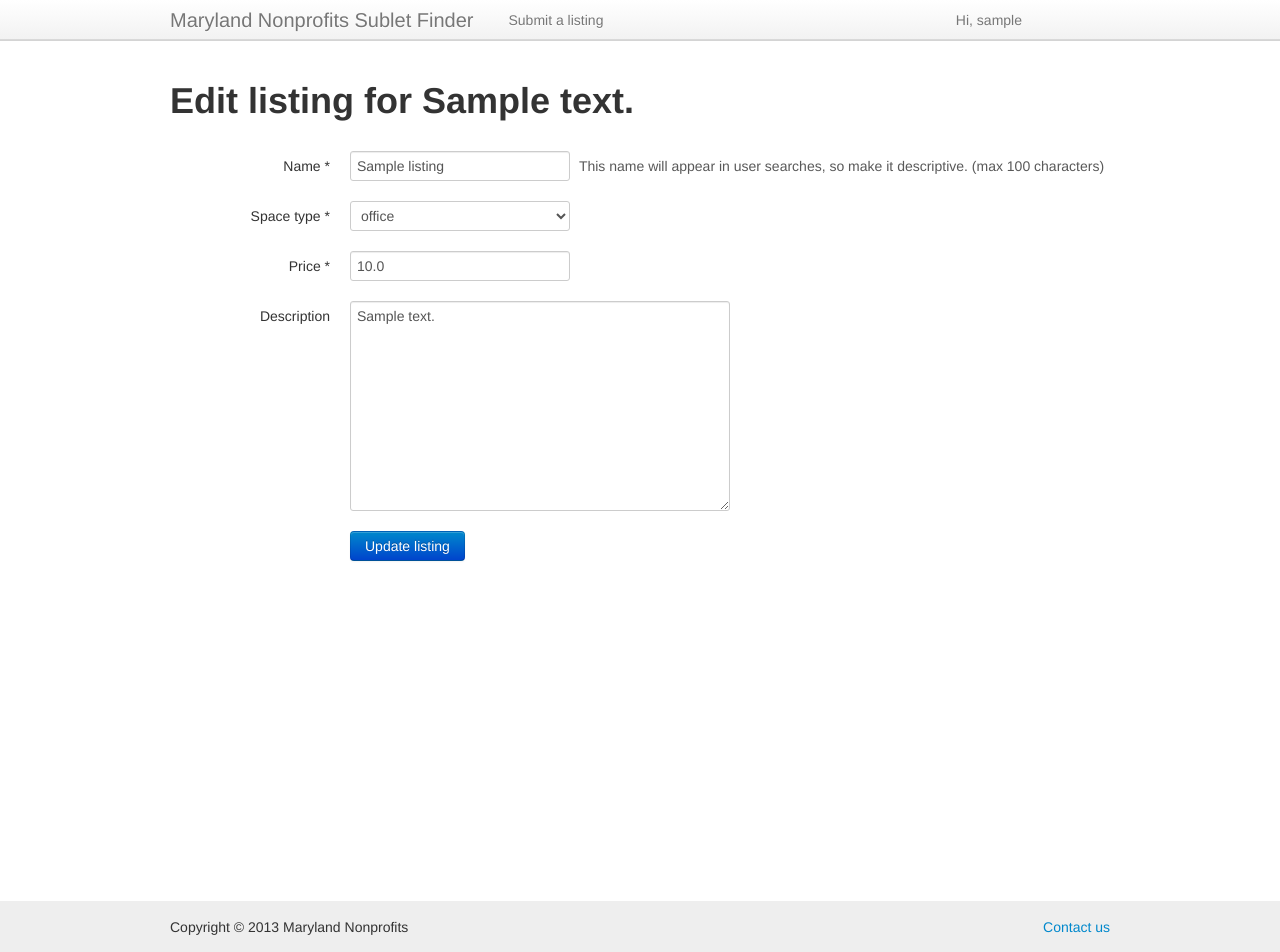
After one commit to josephturnerjr/spacefinder, a Flask app: page /admin/listing/1/edit in a window 1280 px wide. The commit adds this page. Run offline with Flask 2, Linux system fonts and the light colour scheme; the visitor is signed in with stand-in values (Sample User, id 1); tables that the repository leaves empty hold one stand-in row (values such as "Sample post"); some libraries are stand-ins or nearby versions.

Commit message:
New edit endpoints

```diff
--- a/spacefinder/static/js/submit.js
+++ b/spacefinder/static/js/submit.js
@@ -29,7 +29,7 @@
     map = new google.maps.Map(document.getElementById('map_canvas'), mapOptions);
     bounds = new google.maps.LatLngBounds();
     loc_list = $('#location-list');
-    loc_list.removeAttr('disabled');
+    loc_list.removeAttr('disabled').html('');
     _fn = function(location) {
       return google.maps.event.addListener(marker, 'click', function() {
         return alert(location.formatted_address);
@@ -43,7 +43,7 @@
       });
       bounds.extend(location.geometry.location);
       _fn(location);
-      loc_list.html('').append("<option value='" + location.formatted_address + "'>" + location.formatted_address + "</option>");
+      loc_list.append("<option value='" + location.formatted_address + "'>" + location.formatted_address + "</option>");
     }
     g_locations = locations;
     loc_list.change(function(e) {
--- a/spacefinder/templates/admin.html
+++ b/spacefinder/templates/admin.html
@@ -48,7 +48,7 @@
       </td>
       <td>
         <a href='/admin/listing/{{listing.id}}/publish' data-toggle='tooltip' data-placement='bottom' title='Publish listing'><i class='icon-check'></i></a>&nbsp;
-        <a href='#' data-toggle='tooltip' data-placement='bottom' title='Edit listing'><i class='icon-pencil'></i></a>&nbsp;
+        <a href='/admin/listing/{{listing.id}}/edit' data-toggle='tooltip' data-placement='bottom' title='Edit listing'><i class='icon-pencil'></i></a>&nbsp;
         <a href='/admin/listing/{{listing.id}}/delete' data-toggle='tooltip' data-placement='bottom' title='Delete listing'><i class='icon-trash'></i></a>
       </td>
     </tr>
--- /dev/null
+++ b/spacefinder/templates/edit-listing.html
@@ -0,0 +1,68 @@
+{% extends "layout.html" %}
+{% block head %}
+<title>Submit a new listing</title>
+<meta name="description" content="Submit a new listing">
+    <link rel="stylesheet" href="/static/css/submit.css">
+{% endblock %}
+{% block body %}
+<div id="header" class='banner'>
+  <div class="container">
+    <h1>Edit listing for {{address}}</h1>
+  </div>
+</div>
+<div class='submit'>
+  <div class="container">
+    <form class="form-horizontal" method="post" action="/admin/listing/{{listing.id}}/edit">
+      <input type="hidden" name="address" value="{{address}}">
+      <input type="hidden" name="latitude" value="{{lat}}">
+      <input type="hidden" name="longitude" value="{{lon}}">
+      <div class="control-group error">
+        <span class="help-block">{{error}}</span>
+      </div>
+      <div class="control-group">
+        <label class="control-label" for="inputName">Name *</label>
+        <div class="controls">
+          <input type='text' name="name" maxlength="100" id="inputName" value="{{name}}" placeholder="Quiet space near the water"></textarea>
+          <span class="help-inline">This name will appear in user searches, so make it descriptive. (max 100 characters)</span>
+        </div>
+      </div>
+      <div class="control-group">
+        <label class="control-label" for="inputType">Space type *</label>
+        <div class="controls">
+          <select name="space_type" id="inputType">
+            {% for type in ["office", "meeting"] %}
+              <option value='{{type}}' {% if type == space_type %}selected='selected'{%endif%}>{{type}}</option>
+            {% endfor %}
+          </select>
+          <span class="help-inline"></span>
+        </div>
+      </div>
+      <div class="control-group">
+        <label class="control-label" for="inputPrice">Price *</label>
+        <div class="controls">
+          <input type="text" value="{{price}}" name="price" id="inputPrice" placeholder="100">
+          <span class="help-inline"></span>
+        </div>
+      </div>
+      <div class="control-group">
+        <label class="control-label" for="inputDescription">Description</label>
+        <div class="controls">
+          <textarea name="description" id="inputDescription" class='span5' rows="10" cols="40" placeholder="Suggestions: size, amenities, parking, shared/private space, wifi/internet access, availability, etc. Use this description to sell your space!">{{description}}</textarea>
+          <span class="help-inline"></span>
+        </div>
+      </div>
+      <div class="control-group">
+        <div class="controls">
+          <button id="create-account" type="submit" class="btn btn-primary">Update listing</button>
+        </div>
+      </div>
+    </form>
+  </div>
+</div>
+{% endblock %}
+{% block scripts %}
+<script src="https://maps.googleapis.com/maps/api/js?v=3.exp&sensor=false&libraries=geometry"></script>
+<script src="{{url_for('static', filename='js/submit.js')}}"></script>
+<script>
+</script>
+{% endblock %}
--- a/spacefinder/views.py
+++ b/spacefinder/views.py
@@ -5,9 +5,20 @@ from models import Listing, Account, db
 from password import check_pw
 import sqlalchemy
 import json
+from functools import wraps
 
 
 views = Blueprint('spacefinder_views', __name__)
+
+
+def requires_login(f):
+    @wraps(f)
+    def decorated(*args, **kwargs):
+        session_id = session.get("session_id")
+        if not session_id:
+            return redirect('/login')
+        return f(*args, **kwargs)
+    return decorated
 
 
 @app.template_filter('currency')
@@ -73,32 +84,32 @@ def submit_step2():
     address = request.form.get('address')
     lat = request.form.get('latitude')
     lon = request.form.get('longitude')
-    print address, lat, lon
     if not all([address, lat, lon]):
         return redirect('/submit')
     space_type = request.form.get('space_type')
     price = request.form.get('price')
     description = request.form.get('description')
-    if not all([space_type, price, description]):
-        return render_template('submit2.html', address=address, lat=lat, lon=lon, price=price, space_type=space_type, description=description, error="All fields must be filled in")
+    name = request.form.get('name')
+    if not all([space_type, price, description, name]):
+        return render_template('submit2.html', address=address, lat=lat, lon=lon, name=name, price=price, space_type=space_type, description=description, error="All required fields must be filled in")
     try:
         price = float(price)
     except ValueError:
-        return render_template('submit2.html', address=address, lat=lat, lon=lon, price=price, space_type=space_type, description=description, error="Price must be a number")
-    # TODO check space type
+        return render_template('submit2.html', address=address, lat=lat, lon=lon, name=name, price=price, space_type=space_type, description=description, error="Price must be a number")
     try:
-        create_listing(address, lat, lon, space_type, price, description)
+        create_listing(address, lat, lon, name, space_type, price, description)
     except sqlalchemy.exc.IntegrityError:
-        return render_template('submit2.html', address=address, lat=lat, lon=lon, price=price, space_type=space_type, description=description, error="Space type must be one of meeting or office")
+        return render_template('submit2.html', address=address, lat=lat, lon=lon, name=name, price=price, space_type=space_type, description=description, error="Space type must be one of meeting or office")
     return render_template("thankyou.html")
 
-def create_listing(address, lat, lon, space_type, price, description):
-    listing = Listing(address, lat, lon, space_type, price, description)
+def create_listing(address, lat, lon, name, space_type, price, description):
+    listing = Listing(address, lat, lon, name, space_type, price, description)
     db.session.add(listing)
     db.session.commit()
 
 
 @views.route('/admin')
+@requires_login
 def admin():
     listings = Listing.query.all()
     unpublished = filter(lambda x: not x.published, listings)
@@ -107,6 +118,7 @@ def admin():
 
 
 @views.route('/admin/listing/<int:listing_id>/publish')
+@requires_login
 def publish(listing_id):
     listing = Listing.query.get(listing_id)
     if listing:
@@ -116,6 +128,7 @@ def publish(listing_id):
     return redirect('/admin')
 
 @views.route('/admin/listing/<int:listing_id>/unpublish')
+@requires_login
 def unpublish(listing_id):
     listing = Listing.query.get(listing_id)
     if listing:
@@ -125,9 +138,52 @@ def unpublish(listing_id):
     return redirect('/admin')
 
 @views.route('/admin/listing/<int:listing_id>/delete')
+@requires_login
 def delete_listing(listing_id):
     listing = Listing.query.get(listing_id)
     if listing:
         db.session.delete(listing)
         db.session.commit()
     return redirect('/admin')
+
+
+@views.route('/admin/listing/<int:listing_id>/edit')
+@requires_login
+def edit_listing(listing_id):
+    listing = Listing.query.get(listing_id)
+    if listing:
+        return render_template('edit-listing.html', listing=listing, address=listing.address, lat=listing.latitude, lon=listing.longitude, name=listing.name, price=listing.price, space_type=listing.space_type, description=listing.description)
+    return redirect('/admin')
+
+
+@views.route('/admin/listing/<int:listing_id>/edit', methods=['POST'])
+@requires_login
+def edit_step_2(listing_id):
+    listing = Listing.query.get(listing_id)
+    if not listing:
+        return redirect('/admin')
+    address = request.form.get('address')
+    lat = request.form.get('latitude')
+    lon = request.form.get('longitude')
+    if not all([address, lat, lon]):
+        return redirect('/submit')
+    space_type = request.form.get('space_type')
+    price = request.form.get('price')
+    description = request.form.get('description')
+    name = request.form.get('name')
+    if not all([space_type, price, description, name]):
+        return render_template('edit-listing.html', listing=listing, address=address, lat=lat, lon=lon, name=name, price=price, space_type=space_type, description=description, error="All required fields must be filled in")
+    try:
+        price = float(price)
+    except ValueError:
+        return render_template('edit-listing.html', listing=listing, address=address, lat=lat, lon=lon, name=name, price=price, space_type=space_type, description=description, error="Price must be a number")
+    try:
+        listing.name = name
+        listing.space_type = space_type
+        listing.price = price
+        listing.description = description
+        db.session.add(listing)
+        db.session.commit()
+    except sqlalchemy.exc.IntegrityError:
+        return render_template('edit-listing.html', listing=listing, address=address, lat=lat, lon=lon, name=name, price=price, space_type=space_type, description=description, error="Space type must be one of meeting or office")
+    return redirect('/admin')
```
Also changed, not shown: 1 other file.
